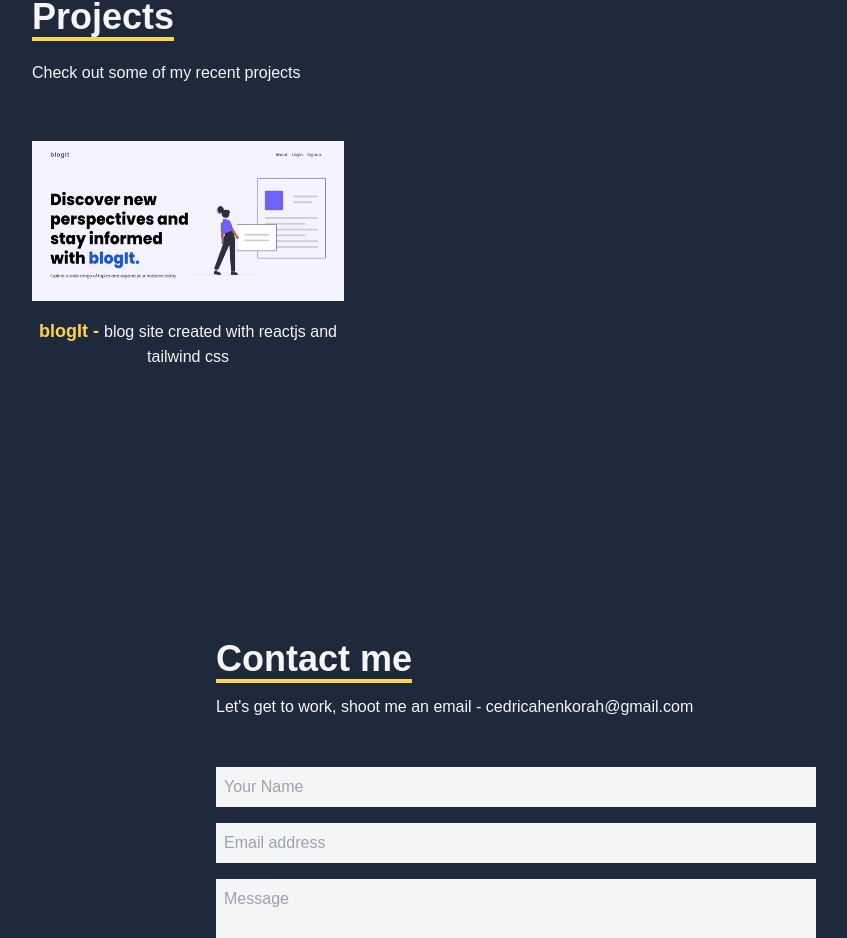
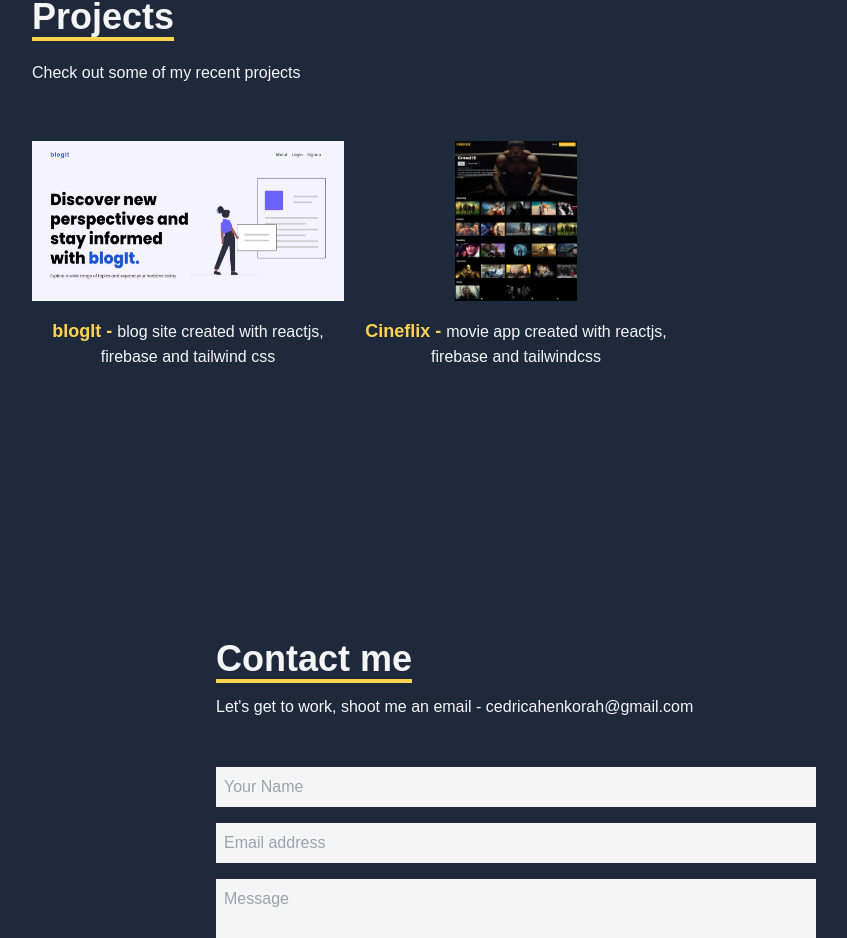
Before and after one commit to cedricahenkorah/portfolio, a React (Create React App) app: page / in a window 1280 px wide. Shown: the part 2657-3595 px from the top of the page, without its empty margins (124-971 px from the left). Built offline with nearby package versions, Linux system fonts and the light colour scheme.

Commit message:
project added

```diff
--- a/src/components/Projects.jsx
+++ b/src/components/Projects.jsx
@@ -1,5 +1,6 @@
 import React from "react";
 import blogit from "../assets/blogit.jpeg";
+import cineflix from "../assets/cineflix.jpeg";
 // import mymoney from "../assets/mymoney.jpeg";
 // import projectmgt from "../assets/projectmgt.jpeg";
 
@@ -32,7 +33,23 @@ const Projects = () => {
                 <span className="font-bold text-lg text-amber-300">
                   blogIt -{" "}
                 </span>
-                blog site created with reactjs and tailwind css
+                blog site created with reactjs, firebase and tailwind css
+              </p>
+            </a>
+          </div>
+          <div>
+            <a
+              target="_blank"
+              rel="noreferrer"
+              href="https://cineflix-jet-seven.vercel.app/"
+            >
+              <img src={cineflix} alt="cineflix" className="h-40 mx-auto" />
+
+              <p className="mt-4 text-center">
+                <span className="font-bold text-lg text-amber-300">
+                  Cineflix -{" "}
+                </span>
+                movie app created with reactjs, firebase and tailwindcss
               </p>
             </a>
           </div>
```
Also changed, not shown: src/assets/cineflix.jpeg (added).
